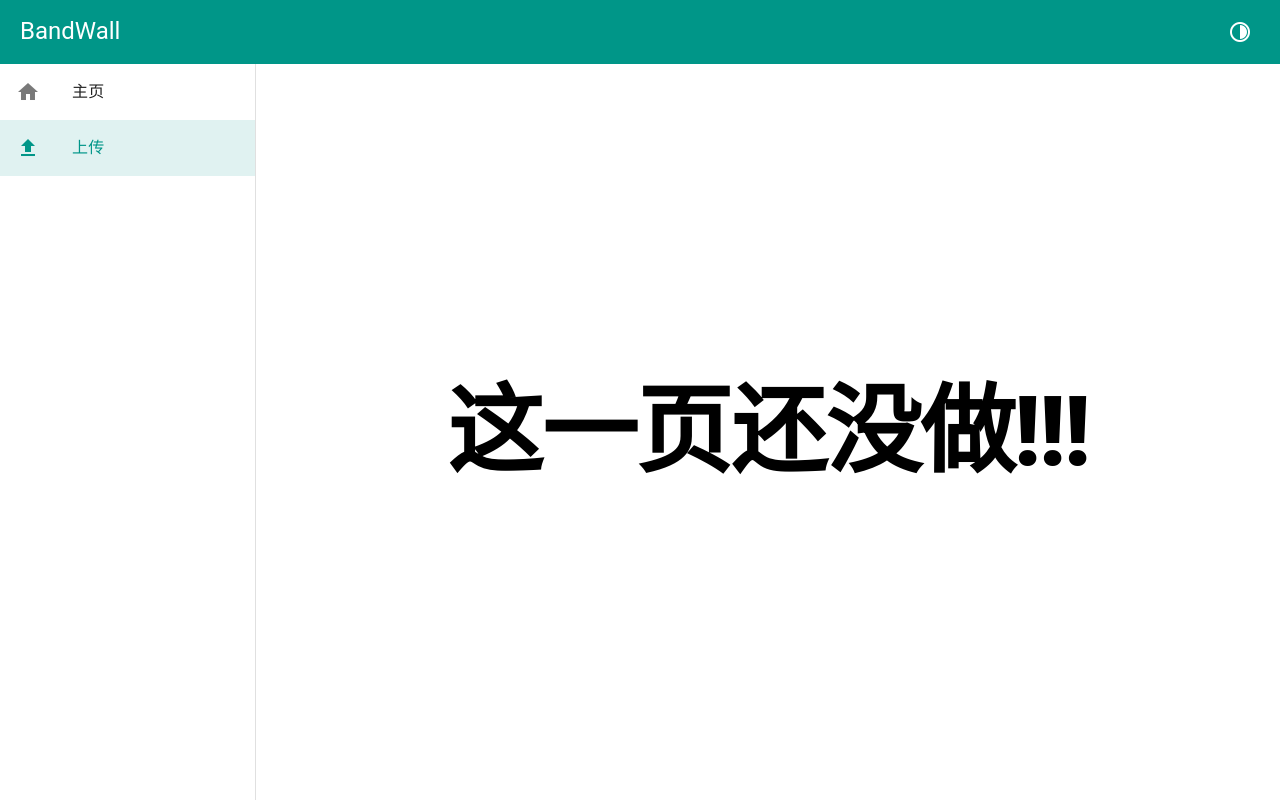
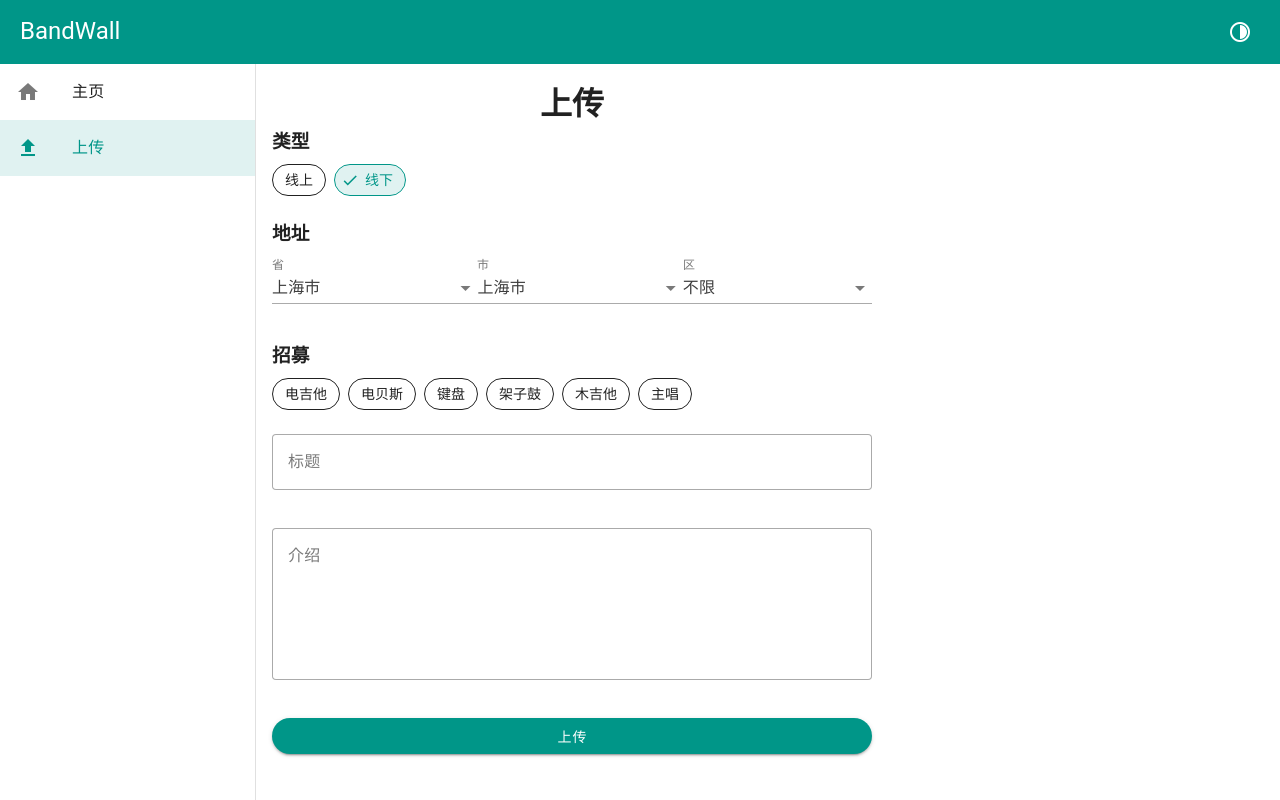
Before and after one commit to korin5/BandWall, a Vue app: page /upload in a window 1280 px wide. Built offline with nearby package versions, Linux system fonts and the light colour scheme.

Commit message:
增加上传页面基础模块

```diff
--- a/src/views/Upload.vue
+++ b/src/views/Upload.vue
@@ -1,9 +1,119 @@
 <template>
     <v-main class="h-100 pa-4 bg-surface">
-        <h1 class="text-h1 h-100 font-weight-black d-flex align-center justify-center">这一页还没做!!!</h1>
+        <v-sheet max-width="600px" class=" align-center">
+            <h1 class="text-center">上传</h1>
+
+            <h3>类型</h3>
+            <v-chip-group variant="outlined" v-model=Type_select mandatory filter>
+                <v-chip color="teal" value="线上">线上</v-chip>
+                <v-chip color="teal" value="线下">线下</v-chip>
+            </v-chip-group>
+
+            <h3 class="mt-4" v-show=show_local>地址</h3>
+            <v-sheet v-show=show_local class="mt-2 d-flex flex-row">
+                <v-select v-show=show_local label="省" variant="underlined" :items=Provinces
+                    v-model=Province_select></v-select>
+                <v-select v-show=show_local label="市" variant="underlined" :items=Citys[Province_select]
+                    v-model=City_select></v-select>
+                <v-select v-show=show_local label="区" variant="underlined" :items=Districts[City_select]
+                    v-model=District_select></v-select>
+            </v-sheet>
+
+            <h3 class="mt-4">招募</h3>
+            <v-chip-group variant="outlined" v-model=Inst_select multiple filter>
+                <v-chip color="teal" v-for="inst in Insts" :key="inst" :value="inst">{{ inst }}</v-chip>
+            </v-chip-group>
+
+            <!-- <h3 class="mt-4">标题</h3> -->
+            <v-text-field class="mt-4" label="标题" variant="outlined" v-model="title"></v-text-field>
+
+            <v-textarea class="mt-4" label="介绍" variant="outlined" v-model="description"></v-textarea>
+
+            <v-sheet class="d-flex flex-row">
+                <v-btn color="teal" class="mt-4 flex-1-0" rounded="xl" @click="submit" :loading="loading">上传</v-btn>
+            </v-sheet>
+        </v-sheet>
     </v-main>
 </template>
 
 <script lang="ts" setup>
+import { ref, watch, Ref, computed } from 'vue'
+import { useInfosStore } from '@/plugins/store'
+import axios from 'axios';
 
+axios.defaults.baseURL = '/api';
+const store = useInfosStore()
+const loading = ref(false)
+
+const Provinces: any = store.Provinces
+const Citys: any = store.Citys
+const Districts: any = store.Districts
+const Insts: any = store.Insts
+
+const Type_select: Ref<string> = ref("线下")
+const Province_select: Ref<string> = ref("上海市")
+const City_select: Ref<string> = ref("上海市")
+const District_select: Ref<string> = ref("不限")
+const Inst_select: Ref<string[]> = ref([])
+
+const title = ref()
+const description = ref()
+
+async function submit() {
+    loading.value = true
+    // setTimeout(() => (loading.value = false), 2000)
+    if (Type_select.value == "线下") {
+        if (!description.value || !title.value || Inst_select.value.length == 0 || !District_select.value || !City_select.value || !Province_select.value) {
+            store.snackbar_text = '请完善上传信息'
+            store.show_snackbar = true
+            loading.value = false
+            return
+        }
+    } else if (Type_select.value == "线上") {
+        if (!description.value || !title.value || Inst_select.value.length == 0) {
+            store.snackbar_text = '请完善上传信息'
+            store.show_snackbar = true
+            loading.value = false
+            return
+        }
+    }
+    // await axios.post('upload', {
+    //     type: Type_select.value,
+    //     province: Province_select.value,
+    //     city: City_select.value,
+    //     district: District_select.value,
+    //     insts: Inst_select.value
+    // })
+    //     .then(function (response: any) {
+    //         store.infos = response.data
+    //         store.snackbar_text = ''
+    //         store.show_snackbar = true
+    //     })
+    //     .catch(function (error: any) {
+    //         store.snackbar_text = ''
+    //         store.show_snackbar = true
+    //         console.log(error);
+    //     })
+    //     .finally(function () {
+    //         loading.value = false
+    //         store.show_filter = false
+    //     })
+}
+
+const show_local = computed(() => {
+    return Type_select.value == '线下'
+})
+watch(Province_select, async () => {
+    City_select.value = ""
+})
+watch(City_select, async () => {
+    District_select.value = ""
+})
+watch(Type_select, async () => {
+    if (Type_select.value == "线上") {
+        Province_select.value = ""
+        City_select.value = ""
+        District_select.value = ""
+    }
+})
 </script>
```
